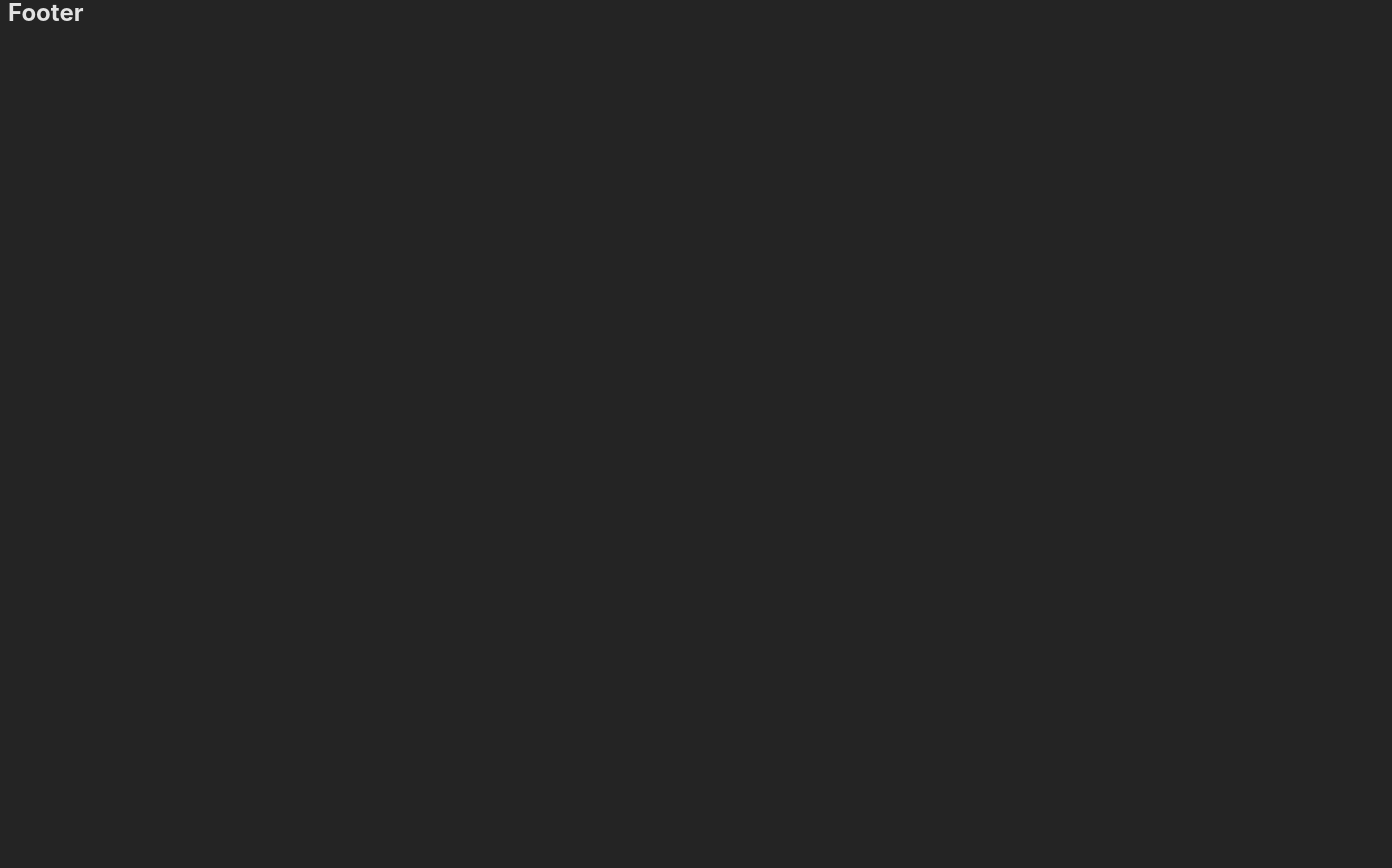
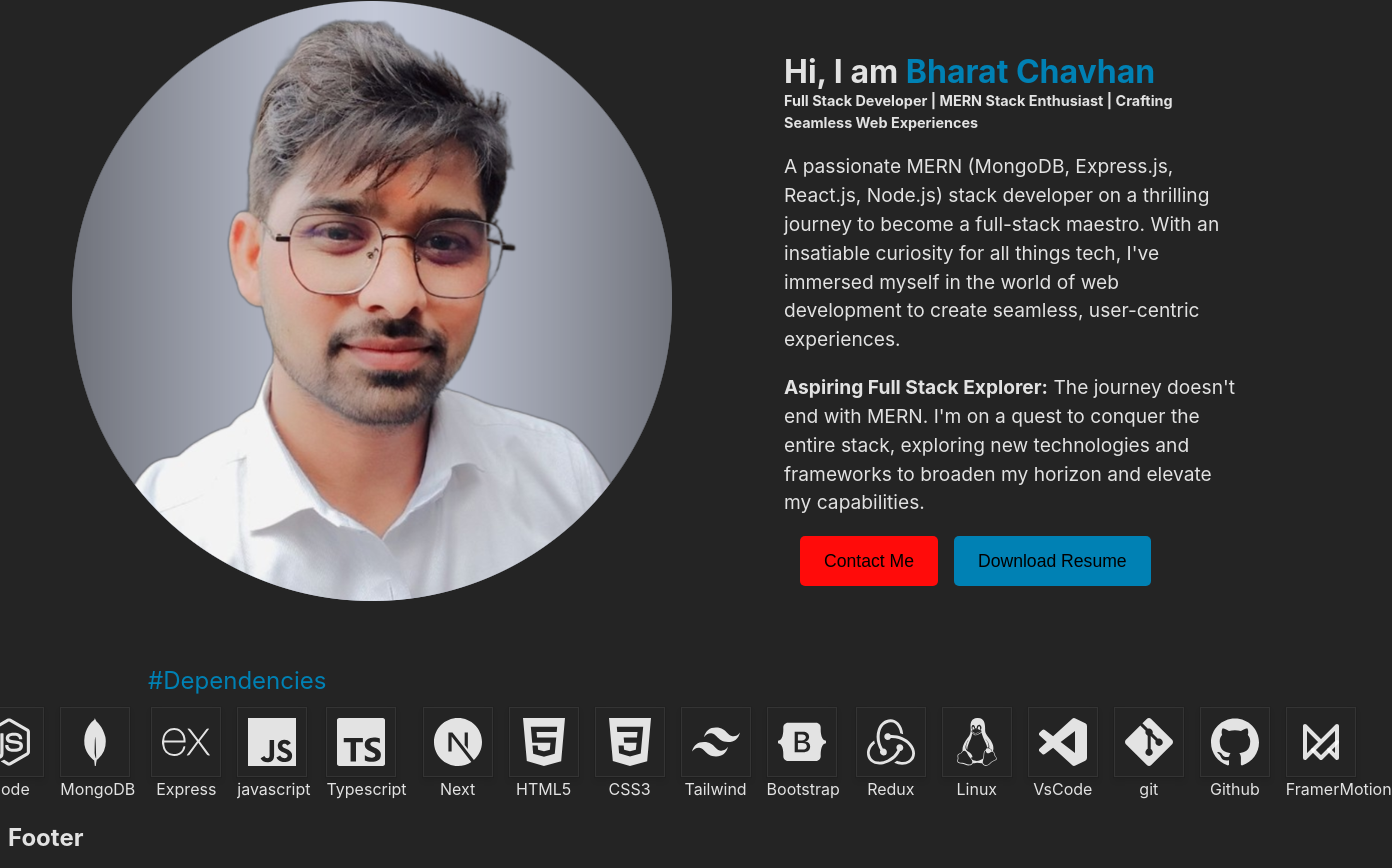
Before and after one commit to iambharatchavhan/self-profile, a React (Vite) app: page / in a window 1280 px wide. Shown: the part 113-981 px from the top of the page, 1392 px wide, since content can reach past the window. Before the commit the page ends 800 px from the top, so only its background shows below. Built offline with nearby package versions, Linux system fonts and the light colour scheme.

Commit message:
feat:hero section added

```diff
--- a/index.html
+++ b/index.html
@@ -2,7 +2,7 @@
 <html lang="en">
   <head>
     <meta charset="UTF-8" />
-    <link rel="icon" type="image/svg+xml" href="/public/bFev.png" />
+    <link rel="icon" type="image/svg+xml" href="/bFev.png" />
     <meta name="viewport" content="width=device-width, initial-scale=1.0" />
     <title>Bharat Chavhan</title>
   </head>
--- a/src/App.jsx
+++ b/src/App.jsx
@@ -1,17 +1,17 @@
-import { useState } from 'react'
-import './App.css'
-import Header from './components/header/Header'
-import Footer from './components/footer/Footer'
+import { useState } from "react";
+import "./App.css";
+import Header from "./components/header/Header";
+import Footer from "./components/footer/Footer";
+import About from "./components/aboutme/About";
 
 function App() {
-
-
   return (
     <>
-      <Header/>
-      <Footer/>
+      <Header />
+      <About />
+      <Footer />
     </>
-  )
+  );
 }
 
-export default App
+export default App;
--- /dev/null
+++ b/src/components/aboutme/About.jsx
@@ -0,0 +1,48 @@
+import React from "react";
+import "./about.css";
+import profile from "../assets/profile.png";
+import Skills from "./Skills";
+
+export default function About() {
+  return (
+    <section id="about">
+      <div className="aboutMe-container">
+        <div className="my-profile">
+          <img src={profile} alt="profile" />
+        </div>
+        <div className="my-info">
+          <h1 className="title">
+            Hi, I am <span>Bharat Chavhan</span>
+          </h1>
+          <p className="tagline">
+
+            Full Stack Developer | MERN Stack Enthusiast | Crafting Seamless Web
+            Experiences
+          </p>
+          <p>
+            A passionate MERN (MongoDB, Express.js, React.js, Node.js) stack
+            developer on a thrilling journey to become a full-stack maestro.
+            With an insatiable curiosity for all things tech, I've immersed
+            myself in the world of web development to create seamless,
+            user-centric experiences.
+          </p>
+          <p>
+            <b>Aspiring Full Stack Explorer:</b> The journey doesn't end with
+            MERN. I'm on a quest to conquer the entire stack, exploring new
+            technologies and frameworks to broaden my horizon and elevate my
+            capabilities.
+          </p>
+
+          <div className="btn-container">
+            <button className="btn-contact">Contact Me</button>
+            <button className="btn-download">Download Resume</button>
+          </div>
+        </div>
+      </div>
+      <p className="skills-title">#Dependencies</p>
+      <div className="skills">
+        <Skills/>
+      </div>
+    </section>
+  );
+}
--- /dev/null
+++ b/src/components/aboutme/Skills.jsx
@@ -0,0 +1,41 @@
+import React from "react";
+import "./about.css";
+import { FaReact, FaNodeJs } from "react-icons/fa";
+import { TbBrandFramerMotion } from "react-icons/tb";
+import {SiNextdotjs,SiGithub,SiGit,SiTypescript, SiMongodb, SiExpress,SiJavascript ,SiHtml5,SiCss3,SiTailwindcss, SiBootstrap, SiRedux, SiLinux , SiVisualstudiocode } from "react-icons/si";
+
+const skills = [
+  { icons: <FaReact/>, name: "React" },
+  { icons: <FaNodeJs/>, name: "Node" },
+  { icons: <SiMongodb/>, name: "MongoDB" },
+  { icons: <SiExpress/>, name: "Express" },
+  { icons: <SiJavascript/>, name: "javascript" },
+  { icons: <  SiTypescript />, name: "Typescript" },
+  { icons: <SiNextdotjs />, name: "Next" },
+  { icons: <SiHtml5/>, name: "HTML5" },
+  { icons: <SiCss3/>, name: "CSS3" },
+  { icons: <SiTailwindcss />, name: "Tailwind" },
+  { icons: < SiBootstrap />, name: "Bootstrap" },
+  { icons: < SiRedux />, name: "Redux" },
+  { icons: <  SiLinux  />, name: "Linux" },
+  { icons: <  SiVisualstudiocode  />, name: "VsCode" },
+  { icons: < SiGit />, name: "git" },
+  { icons: < SiGithub/>, name: "Github" },
+  { icons: < TbBrandFramerMotion />, name: "FramerMotion" },
+
+];
+
+export default function Skills() {
+  return (
+    <div className="icons-container">
+      {skills.map((item,i) => (
+        <div key={i}>
+          <div className="skill-box">
+         {item.icons}
+          </div>
+          {item.name}
+        </div>
+      ))}
+    </div>
+  );
+}
--- /dev/null
+++ b/src/components/aboutme/about.css
@@ -0,0 +1,98 @@
+#about{
+    display: flex;
+    flex-direction: column;
+    justify-content: center;
+    align-items: center;
+    padding:0 2rem;
+}
+
+.aboutMe-container{
+    display: flex;
+    justify-content: center;
+    align-items: center;
+    gap: 5rem;
+}
+.title{
+    font-size: 2rem;
+}
+.title span{
+    color:#0081B4;
+}
+
+.tagline{
+    font-size: .9rem !important;
+    font-weight: 700;
+    margin-top: -2rem;
+}
+
+
+.my-profile{
+    padding: 2rem;
+}
+
+
+.my-info{
+    width: 40%;
+}
+
+.my-info p{
+    font-size: 1.2rem;
+}
+
+.btn-container{
+    display: flex;
+    justify-content: flex-start;
+    align-items: end;
+}
+
+.btn-container button{
+    padding: .9rem 1.5rem;
+    font-size: 1.1rem;
+    border-radius: 5px;
+    border: none;
+    margin-left: 1rem;
+    cursor: pointer;
+}
+
+.btn-contact{
+   background: #FF0B0A;
+}
+
+.btn-download{
+   background: #0081B4;
+
+}
+.skills{
+    width: 100%;
+    display: flex;
+    justify-content: center;
+    align-items: center;
+    text-align: center;
+    margin-top: -1rem;
+}
+.skills-title{
+    color: #0081B4;
+    text-align: left;
+    font-size: 1.5rem;
+    width: 82%;
+}
+.skill-box{
+    display: flex;
+    justify-content: center;
+    align-items: center;
+    width: 70px;
+    height: 70px;
+    font-size: 3rem;
+    box-shadow: inset 0 0 0.5px 1px hsla(0, 0%,
+              100%, 0.075),
+              /* shadow ring 👇 */
+              0 0 0 1px hsla(0, 0%, 0%, 0.05),
+              /* multiple soft shadows 👇 */
+              0 0.3px 0.4px hsla(0, 0%, 0%, 0.02),
+              0 0.9px 1.5px hsla(0, 0%, 0%, 0.045),
+              0 3.5px 6px hsla(0, 0%, 0%, 0.09);
+}
+.icons-container{
+    display: flex;
+    gap: 1rem;
+}
--- a/src/components/header/header.css
+++ b/src/components/header/header.css
@@ -23,18 +23,26 @@
 }
 
 .links-container nav ul li{
- padding: .6rem 1.5rem;
+ padding: .4rem 1.5rem;
  font-size: 1.2rem;
+ cursor: pointer;
 
 }
+
+.links-container nav ul li:hover{
+   color: #FF0B0A;
+   transition: all .5s ease;
+}
+
 .btn-resume button{
-    padding: .8rem 1.5rem;
+    padding: .6rem 1.2rem;
     font-size: 1.2rem;
     font-weight: 700;
     border: none;
    margin-right: 1rem;
    border-radius: 5px;
    background: #FF0B0A;
+   cursor: pointer;
 
 }
 .burger-menu{
@@ -85,7 +93,7 @@
 
     padding: 10px;
     align-self: flex-end;
-
+    color: #FF0B0A;
 }
 
 
@@ -95,11 +103,13 @@
      text-decoration: none;
      display: flex;
      flex-direction: column;
+     justify-content: center;
+     align-items: center;
      gap: 1rem;
    }
    .btn-mobile button{
       padding: .5rem 1rem;
-      margin-left: 2rem;
+      margin-left: 3rem;
    }
 
 
```
Also changed, not shown: src/components/assets/profile.png (added).
